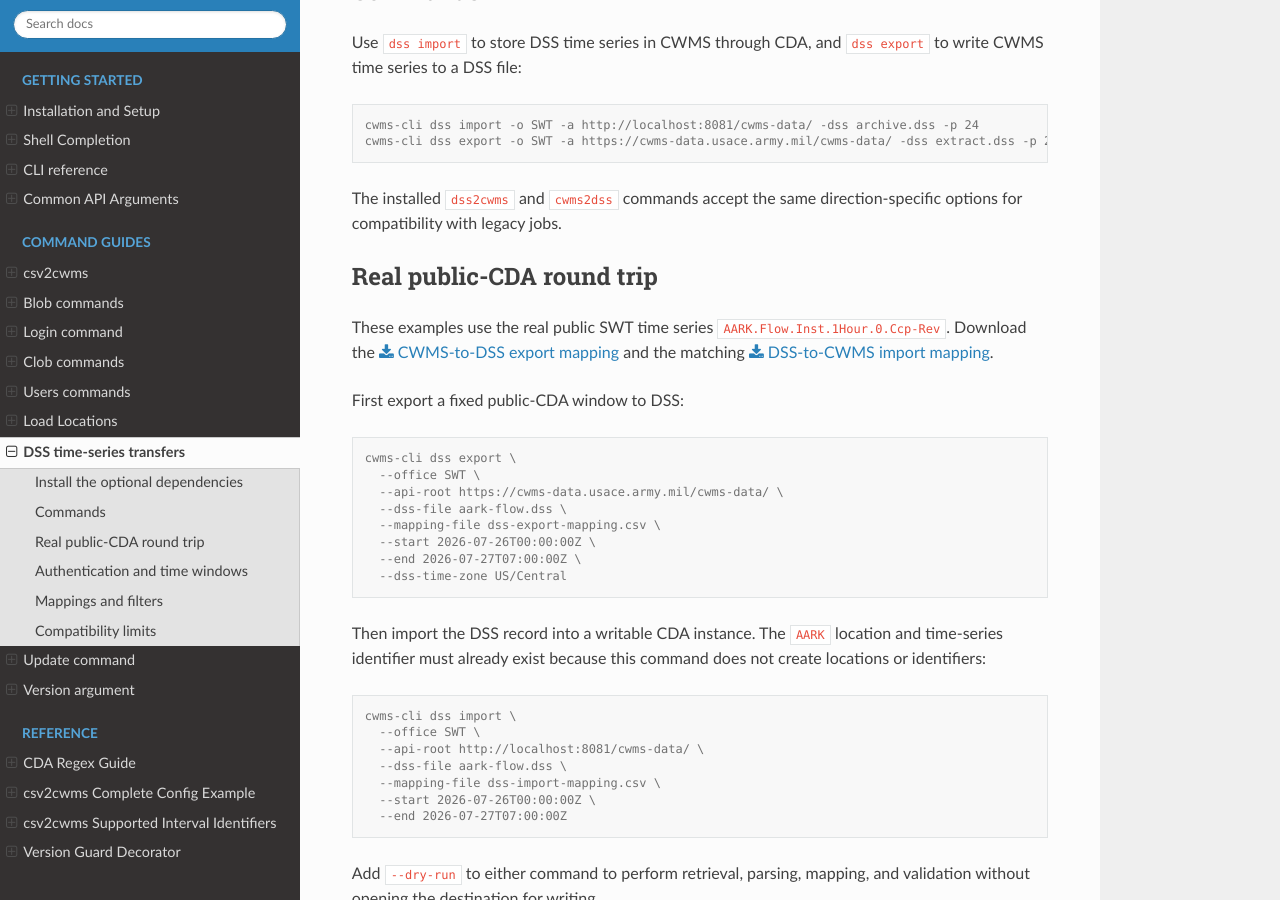
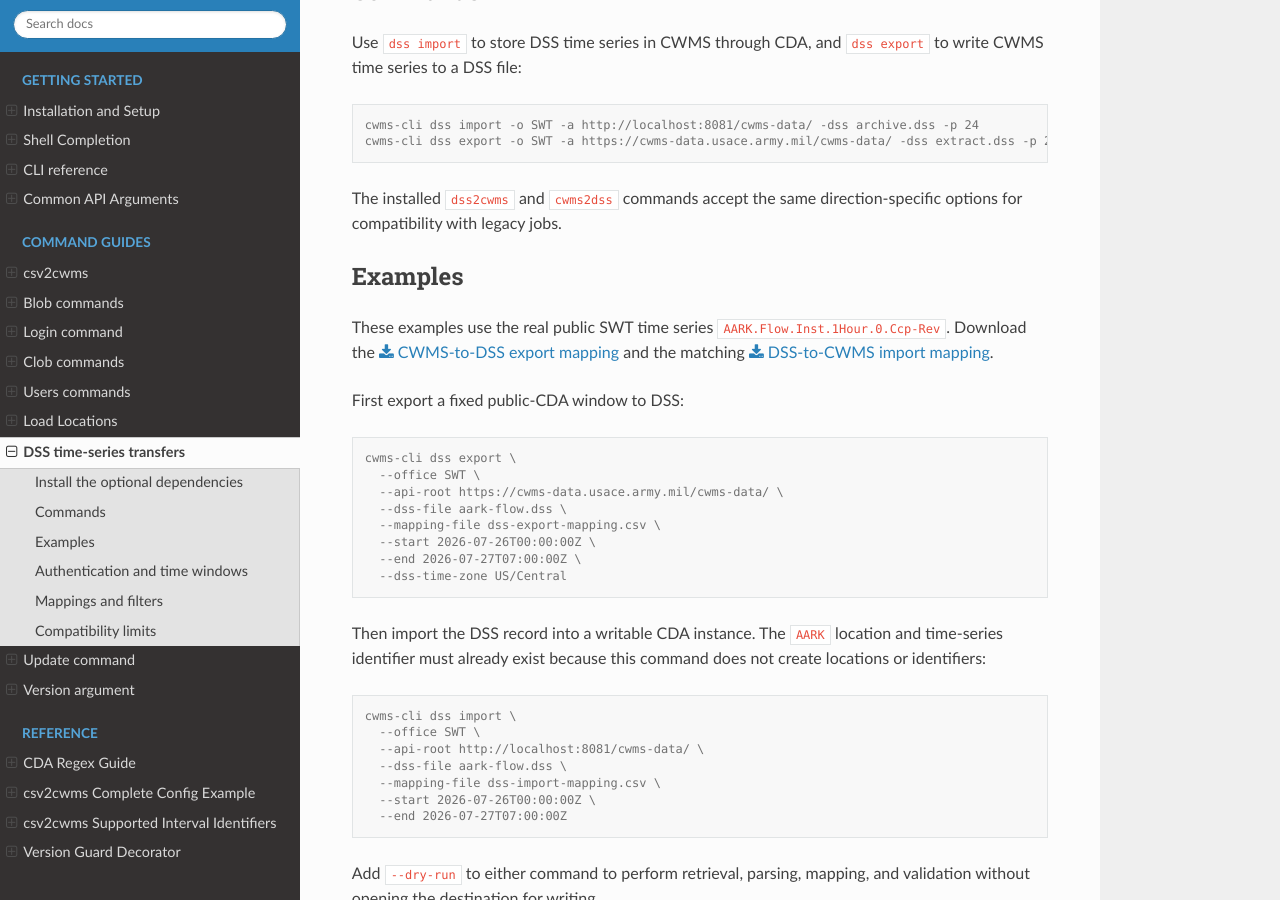
Before and after one commit to HydrologicEngineeringCenter/cwms-cli, a Sphinx documentation site: the page built from docs/cli/dss.rst, in a window 1280 px wide and 900 px high, scrolled down 356 px. Built offline with Sphinx 7.4.7 and the Read the Docs theme 3.1.0, drawn with Linux system fonts in a browser that asks for light colours.

Commit message:
Rename DSS examples section

```diff
--- a/docs/cli/dss.rst
+++ b/docs/cli/dss.rst
@@ -24,8 +24,8 @@ Use ``dss import`` to store DSS time series in CWMS through CDA, and
 The installed ``dss2cwms`` and ``cwms2dss`` commands accept the same
 direction-specific options for compatibility with legacy jobs.
 
-Real public-CDA round trip
---------------------------
+Examples
+--------
 
 These examples use the real public SWT time series
 ``AARK.Flow.Inst.1Hour.0.Ccp-Rev``. Download the
```
